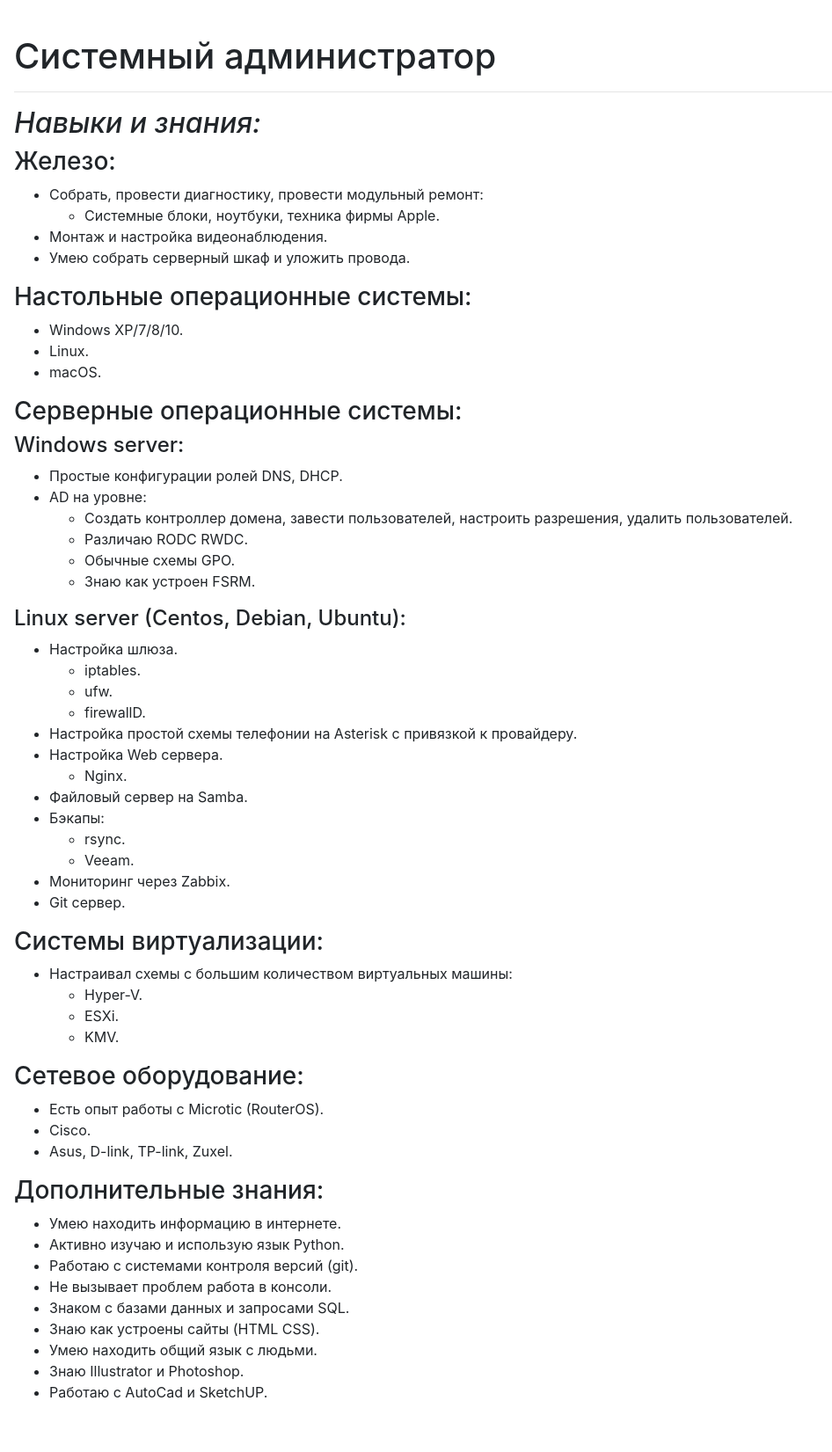
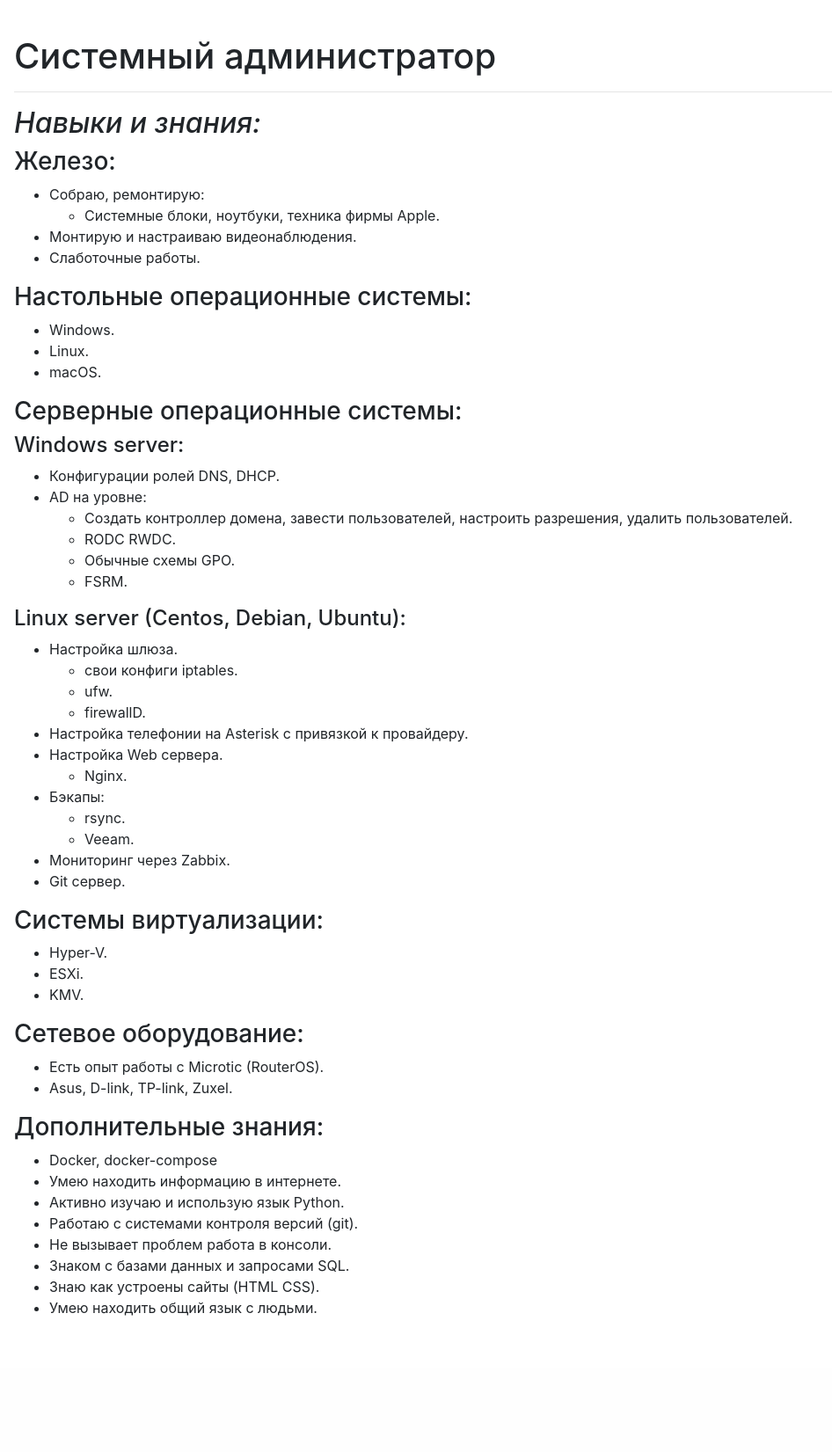
Before and after one commit to Hazzari/aleksan_site_project, a Django app: page /sysadmin/ in a window 1280 px wide. Shown: the part 50-1701 px from the top of the page at 88% size, without its empty margins (0-946 px from the left). After the commit the page ends 1546 px from the top, so only its background shows below. Run offline with Django 3.2, Linux system fonts and the light colour scheme; some libraries are stand-ins or nearby versions.

Commit message:
Edited information on sysadmin

```diff
--- a/templates/homepage/cont.html
+++ b/templates/homepage/cont.html
@@ -8,8 +8,8 @@
         <h1>Контакты</h1>
         <hr/>
         <ul>
-            <li>Телефон: +7 926 365 94 99</li>
-            <li><a href="https://api.whatsapp.com/send?phone=79263659499">Whatsapp</a></li>
+            <li>Телефон: +7 (926) 365 94 99</li>
+            <li><a href="https://api.whatsapp.com/send?phone=79263659499">WhatsApp</a></li>
             <li><a href="mailto: free2mmm@gmail.com">free2mmm@gmail.com</a></li>
             <li><a href="https://tlgg.ru/@Dev_Aleksan">Telegram</a></li>
 
--- a/templates/homepage/sysadmin.html
+++ b/templates/homepage/sysadmin.html
@@ -8,23 +8,20 @@
         <h1>Системный администратор</h1>
         <hr/>
         <h2><em>Навыки и знания:</em></h2>
-
         <h3>Железо:</h3>
-
         <ul>
-            <li>Собрать, провести диагностику, провести модульный ремонт:
+            <li>Собраю, ремонтирую:
                 <ul>
                     <li>Системные блоки, ноутбуки, техника фирмы Apple.</li>
                 </ul>
             </li>
-            <li>Монтаж и настройка видеонаблюдения.</li>
-            <li>Умею собрать серверный шкаф и уложить провода.</li>
+            <li>Монтирую и настраиваю видеонаблюдения.</li>
+            <li>Слаботочные работы.</li>
         </ul>
-
         <h3>Настольные операционные системы:</h3>
 
         <ul>
-            <li>Windows XP/7/8/10.</li>
+            <li>Windows.</li>
             <li>Linux.</li>
             <li>macOS.</li>
         </ul>
@@ -34,15 +31,14 @@
         <h4>Windows server:</h4>
 
         <ul>
-            <li>Простые конфигурации ролей DNS, DHCP.</li>
+            <li>Конфигурации ролей DNS, DHCP.</li>
             <li>AD на уровне:
-
                 <ul>
                     <li>Создать контроллер домена, завести пользователей, настроить разрешения, удалить пользователей.
                     </li>
-                    <li>Различаю RODC RWDC.</li>
+                    <li>RODC RWDC.</li>
                     <li>Обычные схемы GPO.</li>
-                    <li>Знаю как устроен FSRM.</li>
+                    <li>FSRM.</li>
                 </ul>
             </li>
         </ul>
@@ -53,20 +49,18 @@
             <li>Настройка шлюза.
 
                 <ul>
-                    <li>iptables.</li>
+                    <li>свои конфиги iptables.</li>
                     <li>ufw.</li>
                     <li>firewallD.</li>
                 </ul>
             </li>
-            <li>Настройка простой схемы телефонии на Asterisk с привязкой к провайдеру.</li>
+            <li>Настройка телефонии на Asterisk с привязкой к провайдеру.</li>
             <li>Настройка Web сервера.
                 <ul>
                     <li>Nginx.</li>
                 </ul>
             </li>
-            <li>Файловый сервер на Samba.</li>
             <li>Бэкапы:
-
                 <ul>
                     <li>rsync.</li>
                     <li>Veeam.</li>
@@ -75,31 +69,24 @@
             <li>Мониторинг через Zabbix.</li>
             <li>Git сервер.</li>
         </ul>
-
         <h3>Системы виртуализации:</h3>
-
         <ul>
-            <li>Настраивал схемы с большим количеством виртуальных машины:
-
-                <ul>
-                    <li>Hyper-V.</li>
-                    <li>ESXi.</li>
-                    <li>KMV.</li>
-                </ul>
-            </li>
+            <li>Hyper-V.</li>
+            <li>ESXi.</li>
+            <li>KMV.</li>
         </ul>
 
         <h3>Сетевое оборудование:</h3>
 
         <ul>
             <li>Есть опыт работы с Microtic (RouterOS).</li>
-            <li>Cisco.</li>
             <li>Asus, D-link, TP-link, Zuxel.</li>
         </ul>
 
         <h3>Дополнительные знания:</h3>
 
         <ul>
+            <li>Docker, docker-compose</li>
             <li>Умею находить информацию в интернете.</li>
             <li>Активно изучаю и использую язык Python.</li>
             <li>Работаю с системами контроля версий (git).</li>
@@ -107,8 +94,6 @@
             <li>Знаком с базами данных и запросами SQL.</li>
             <li>Знаю как устроены сайты (HTML CSS).</li>
             <li>Умею находить общий язык с людьми.</li>
-            <li>Знаю Illustrator и Photoshop.</li>
-            <li>Работаю с AutoCad и SketchUP.</li>
         </ul>
     </div>
 {% endblock %}
```
